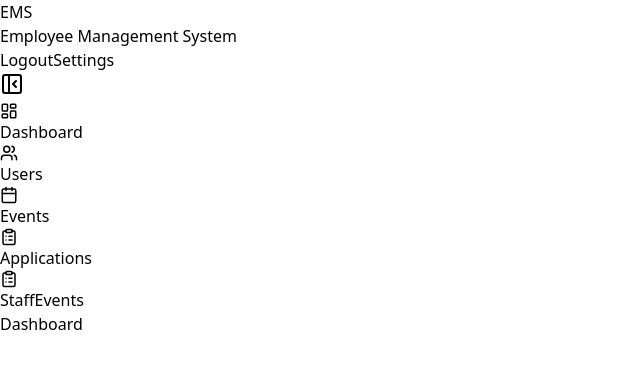
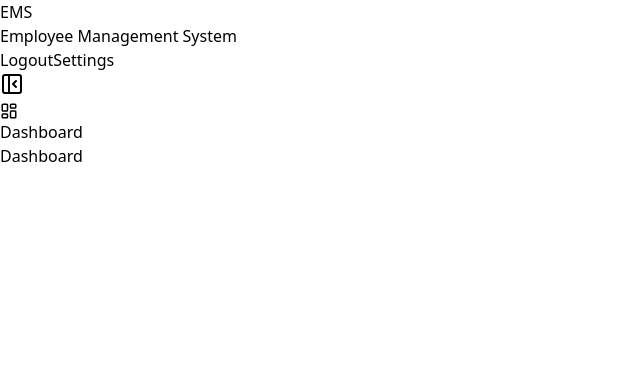
Before and after one commit to Ascenscion/EMS, a React (Vite) app in the folder client/: page / in a window 1280 px wide. Shown: the top 368 px of the page, without its empty margins (0-640 px from the left). Built offline with nearby package versions, Linux system fonts and the light colour scheme; sample sign-in values are in the browser's storage.

Commit message:
Login routes protected.
Routes protected by account role, sidebar options only available by role also.

```diff
--- a/client/src/App.jsx
+++ b/client/src/App.jsx
@@ -8,17 +8,37 @@ import Events from './pages/Events'
 import Applications from './pages/Applications'
 import Assignments from './pages/Assignments'
 import StaffEvents from './pages/StaffEvents'
+import ProtectedRoutes from './routes/ProtectedRoutes'
+import RoleRoute from './routes/RoleRoute'
 function App() {
   return (
     <Routes>
       <Route path="/login" element={<Login />} />
-      <Route path="/" element={<MainLayout />}>
+      <Route path="/" element={
+        <ProtectedRoutes>
+          <MainLayout />
+        </ProtectedRoutes>}>
+
         <Route index element={<Dashboard />} />
-        <Route path="/events" element={<Events />} />
-        <Route path="/users" element={<Users />} />
+
+        <Route path="/events" element={
+          <RoleRoute allowedRoles={[1]}>
+            <Events />
+          </RoleRoute>
+        } />
+
+        <Route path="/users" element={
+          <RoleRoute allowedRoles={[1]}>
+            <Users />
+          </RoleRoute>
+        } />
         <Route path="/applications" element={<Applications />} />
         <Route path='/assignments' element={<Assignments />} />
-        <Route path='/staffevents' element={<StaffEvents />}></Route>
+        <Route path='/staffevents' element={
+          <RoleRoute allowedRoles={[2]}>
+            <StaffEvents />
+          </RoleRoute>
+        }></Route>
       </Route>
 
     </Routes>
--- a/client/src/components/Sidebar.jsx
+++ b/client/src/components/Sidebar.jsx
@@ -10,8 +10,13 @@ import {
 } from "lucide-react"
 
 const Sidebar = () => {
-
+    const user = JSON.parse(localStorage.getItem("user"))
     const [collapsed, setCollapsed] = useState(false)
+    const navClass = ({ isActive }) =>
+        `flex items-center gap-3 px-4 py-2 rounded-lg transition
+    ${isActive
+            ? "bg-zinc-900 text-white"
+            : "text-zinc-600 hover:bg-zinc-100"}`
 
     return (
         <aside
@@ -32,25 +37,16 @@ const Sidebar = () => {
 
                     <NavLink
                         to="/"
-                        className={({ isActive }) =>
-                            `flex items-center gap-3 px-4 py-2 rounded-lg transition
-              ${isActive
-                                ? "bg-zinc-900 text-white"
-                                : "text-zinc-600 hover:bg-zinc-100"}`
-                        }
+                        className={navClass}
                     >
                         <LayoutDashboard size={18} />
                         {!collapsed && "Dashboard"}
                     </NavLink>
-
+                    {user?.role_id === 1 && (
+                        <>
                             <NavLink
                                 to="/users"
-                        className={({ isActive }) =>
-                            `flex items-center gap-3 px-4 py-2 rounded-lg transition
-              ${isActive
-                                ? "bg-zinc-900 text-white"
-                                : "text-zinc-600 hover:bg-zinc-100"}`
-                        }
+                                className={navClass}
                             >
                                 <Users size={18} />
                                 {!collapsed && "Users"}
@@ -58,12 +54,7 @@ const Sidebar = () => {
 
                             <NavLink
                                 to="/events"
-                        className={({ isActive }) =>
-                            `flex items-center gap-3 px-4 py-2 rounded-lg transition
-              ${isActive
-                                ? "bg-zinc-900 text-white"
-                                : "text-zinc-600 hover:bg-zinc-100"}`
-                        }
+                                className={navClass}
                             >
                                 <Calendar size={18} />
                                 {!collapsed && "Events"}
@@ -71,30 +62,25 @@ const Sidebar = () => {
 
                             <NavLink
                                 to="/applications"
-                        className={({ isActive }) =>
-                            `flex items-center gap-3 px-4 py-2 rounded-lg transition
-              ${isActive
-                                ? "bg-zinc-900 text-white"
-                                : "text-zinc-600 hover:bg-zinc-100"}`
-                        }
+                                className={navClass}
                             >
                                 <ClipboardList size={18} />
                                 {!collapsed && "Applications"}
                             </NavLink>
+                        </>
+                    )}
 
+                    {user?.role_id === 2 && (
+                        <>
                             <NavLink
                                 to="/staffevents"
-                        className={({ isActive }) =>
-                            `flex items-center gap-3 px-4 py-2 rounded-lg transition
-              ${isActive
-                                ? "bg-zinc-900 text-white"
-                                : "text-zinc-600 hover:bg-zinc-100"}`
-                        }
+                                className={navClass}
                             >
                                 <ClipboardList size={18} />
                                 {!collapsed && "StaffEvents"}
                             </NavLink>
-
+                        </>
+                    )}
                 </nav>
 
             </div>
--- a/client/src/pages/Users.jsx
+++ b/client/src/pages/Users.jsx
@@ -26,6 +26,7 @@ const Users = () => {
             try {
                 const roleArray = await getRoles();
                 setRoles(roleArray)
+                console.log(roleArray[0].name);
                 const departmentArray = await getDepartments()
                 setDepartments(departmentArray)
             } catch (error) {
@@ -150,6 +151,8 @@ const Users = () => {
                 handleCloseModal();
                 handleOpenUpdatedUserConfirmationModal();
             } else {
+                console.log("FORM DATA:", formData)
+                console.log("PAYLOAD:", payload)
                 const newUser = await createUser(payload);
                 console.log("Created user response:", newUser);
                 setUsers(prev => [
--- /dev/null
+++ b/client/src/routes/ProtectedRoutes.jsx
@@ -0,0 +1,12 @@
+import React from 'react'
+import { Navigate } from 'react-router-dom'
+const ProtectedRoutes = ({ children }) => {
+    const user = JSON.parse(localStorage.getItem("user"))
+
+    if (!user) {
+        return <Navigate to="/login" replace />
+    }
+    return children
+}
+
+export default ProtectedRoutes
--- /dev/null
+++ b/client/src/routes/RoleRoute.jsx
@@ -0,0 +1,17 @@
+import React from 'react'
+import { Navigate } from 'react-router-dom'
+
+const RoleRoute = ({ children, allowedRoles }) => {
+    const user = JSON.parse(localStorage.getItem("user"))
+
+    if (!user) {
+        return <Navigate to="/login" replace />
+    }
+
+    if (!allowedRoles.includes(user.role_id)) {
+        return <Navigate to="/login" replace />
+    }
+    return children
+}
+
+export default RoleRoute
```
Also changed, not shown: 1 other file (tests, documents, lock files or other folders). Lines whose indentation alone changed are shown as unchanged.
